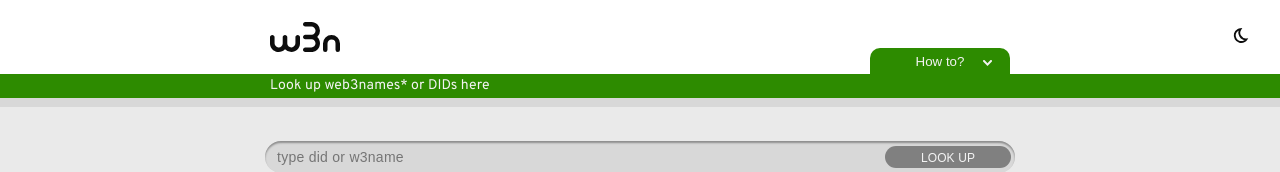
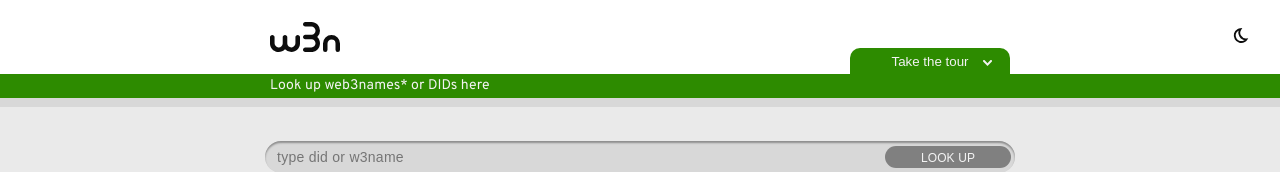
Before and after one commit to KILT-Foundation/w3n.id, a React (Create React App) app: page / in a window 1280 px wide. Shown: the top 172 px of the page. Built offline with nearby package versions, Linux system fonts and the light colour scheme; what @kiltprotocol/sdk-js would draw is missing.

Commit message:
fix: take tour btn

```diff
--- a/src/Components/Header.tsx
+++ b/src/Components/Header.tsx
@@ -53,14 +53,18 @@ const TourBtn = styled.button`
   align-items: center;
   justify-content: center;
   position: relative;
-  max-width: 140px;
+  max-width: 160px;
   color: ${(props) => props.theme.headertext};
-  width: 70%;
+  width: 85%;
   height: 26px;
   background-color: ${(props) => props.theme.headersecondary};
   border-top-left-radius: 10px;
   border-top-right-radius: 10px;
   border: none;
+  cursor: pointer;
+  @media (max-width: 350px) {
+    justify-content: flex-start;
+  }
 `
 const HeaderTextLabel = styled.div`
   background-color: ${(props) => props.theme.headersecondary};
@@ -129,7 +133,7 @@ export const Header = (props: Toggle) => {
         </LogoWrapper>
         <TourBtnWrapper>
           <TourBtn onClick={() => handleClick()}>
-            How to?
+            Take the tour
             <OpenSvg rotate={tourSection !== 'Open' ? '0deg' : '180deg'} />
           </TourBtn>
         </TourBtnWrapper>
```
